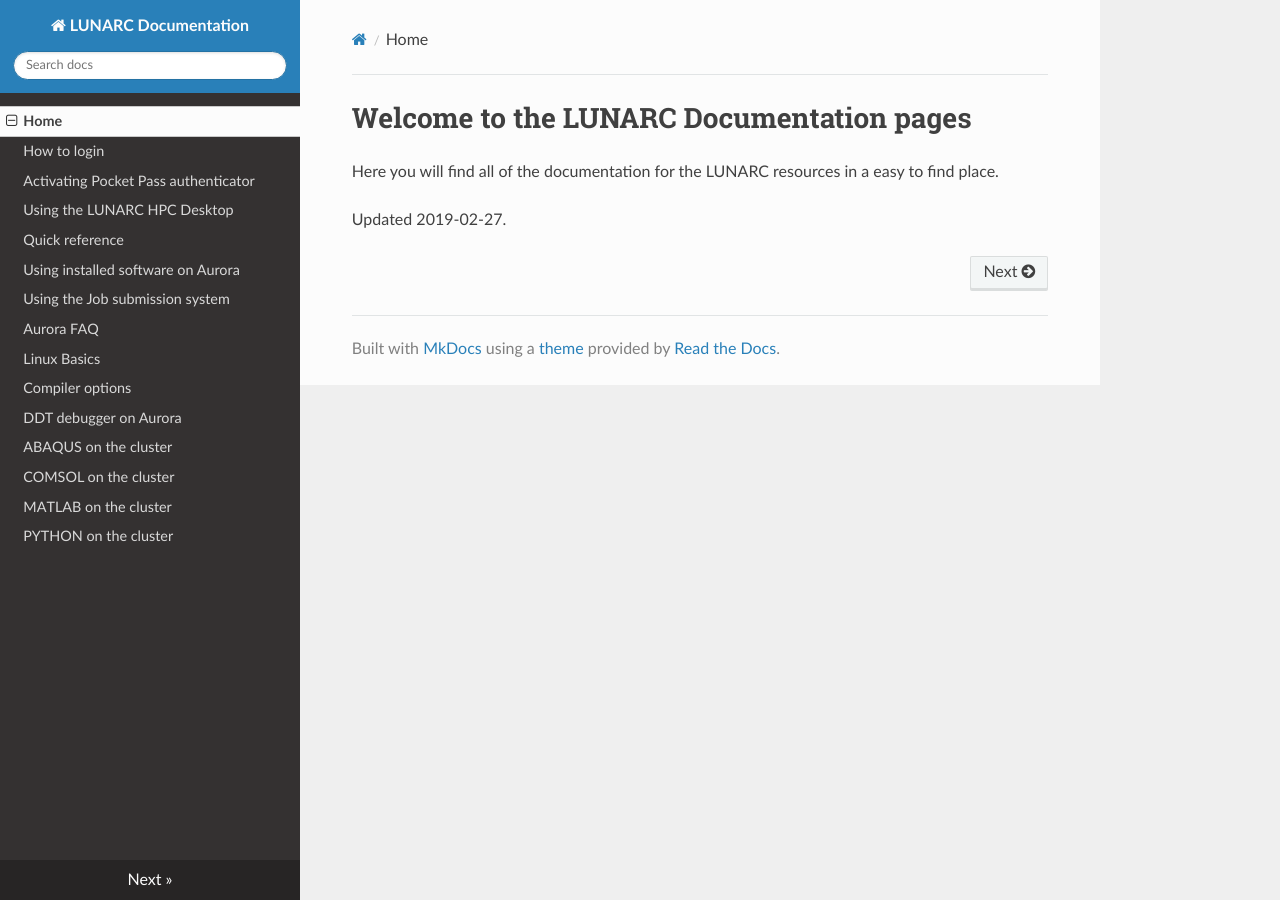
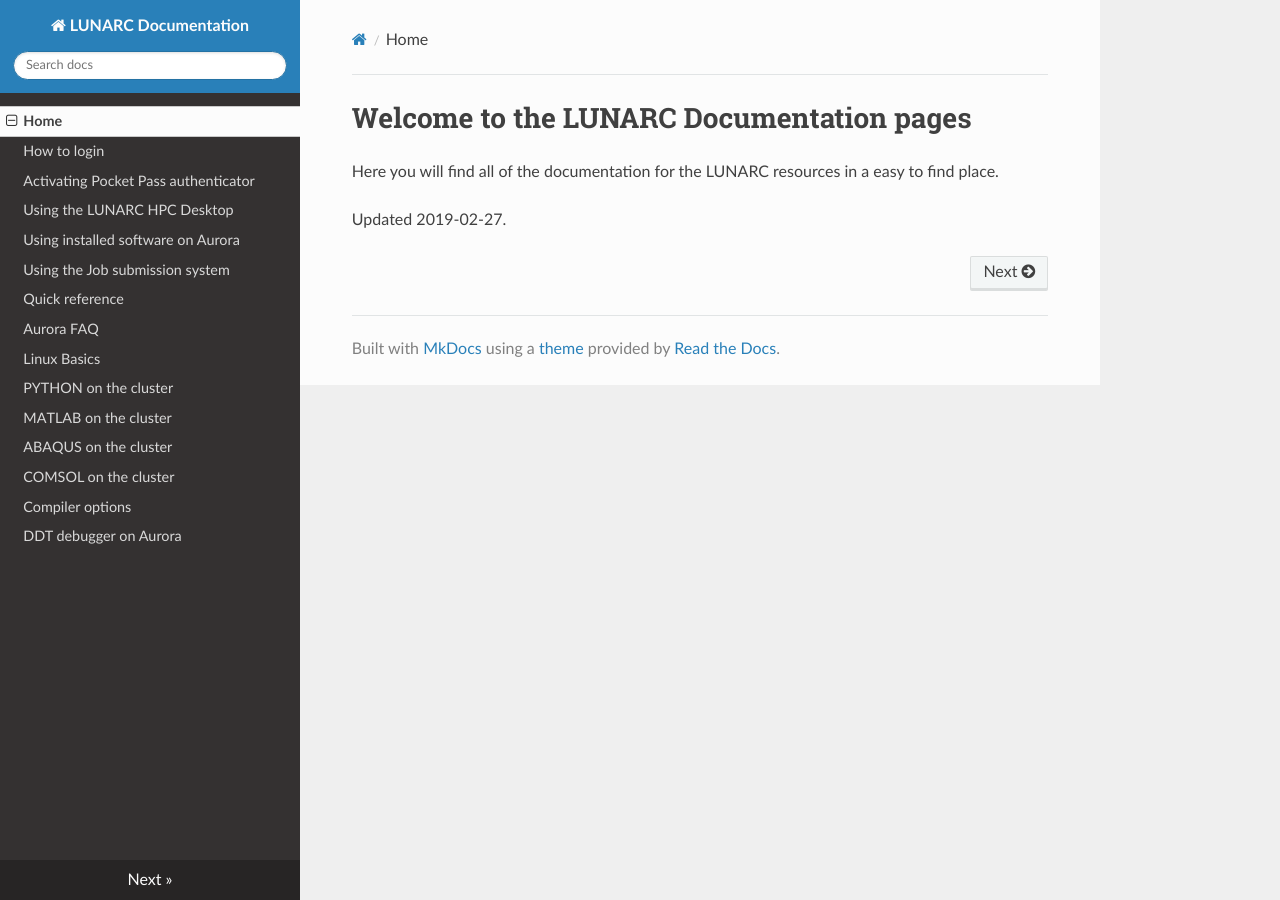
Before and after one commit to lunarc/lunarc_docs, an MkDocs documentation site: the page built from docs/index.md, in a window 1280 px wide. Built offline with MkDocs 1.6.1, drawn with Linux system fonts in a browser that asks for light colours; nearby versions of some CDN libraries; old or Windows-style settings are respelled for this version of MkDocs.

```diff
--- a/mkdocs.yml
+++ b/mkdocs.yml
@@ -4,16 +4,16 @@ pages:
 - How to login: login_howto.md
 - Activating Pocket Pass authenticator: authenticator_howto.md
 - Using the LUNARC HPC Desktop: using_hpc_desktop.md
-- Quick reference: quick_reference.md
 - Using installed software on Aurora: aurora_modules.md
 - Using the Job submission system: batch_system.md
+- Quick reference: quick_reference.md
 - Aurora FAQ: aurora_faq.md
 - Linux Basics: linux_basics.md
+- PYTHON on the cluster: Python.md
+- MATLAB on the cluster: MATLAB.md
+- ABAQUS on the cluster: Abaqus.md
+- COMSOL on the cluster: COMSOL.md
 - Compiler options: compiler_options.md
 - DDT debugger on Aurora: ddt_debugger.md
-- ABAQUS on the cluster: Abaqus.md
-- COMSOL on the cluster: COMSOL.md
-- MATLAB on the cluster: MATLAB.md
-- PYTHON on the cluster: Python.md
 theme: readthedocs
 #markdown_extensions: [codehilite]
```
